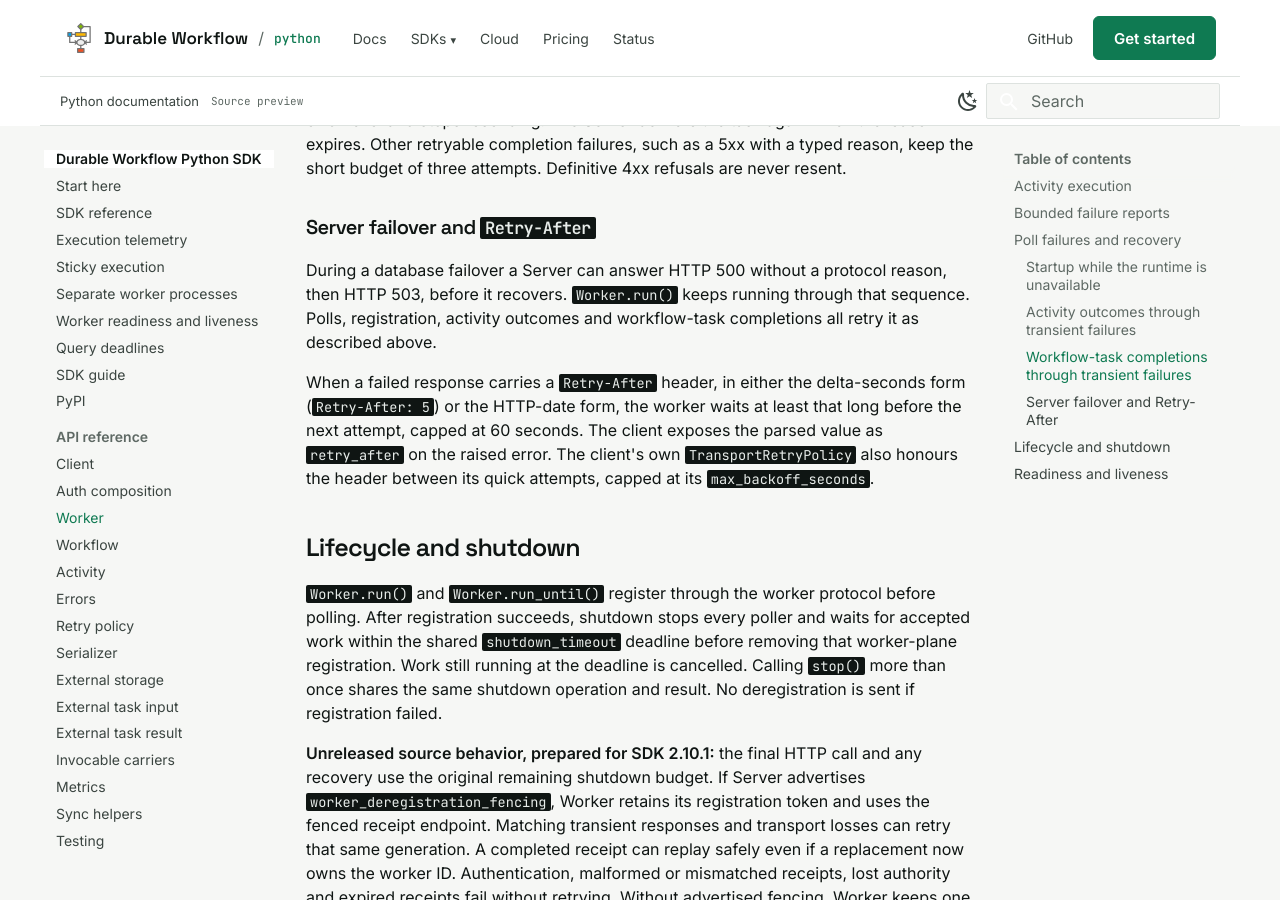
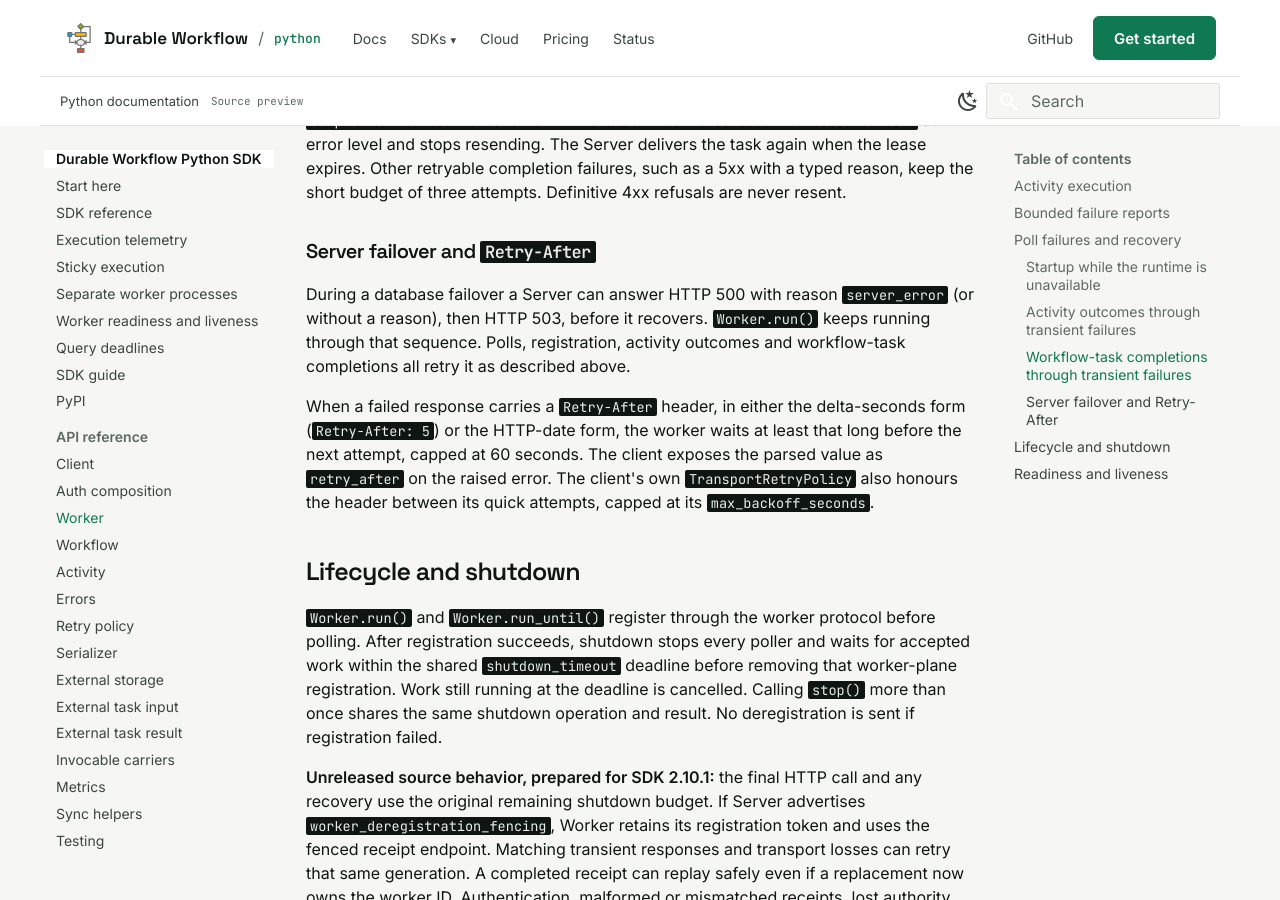
Before and after one commit to durable-workflow/sdk-python, an MkDocs documentation site: the page built from docs/reference/worker.md, in a window 1280 px wide and 900 px high, scrolled down 4799 px. Built offline with MkDocs 1.6.1 and Material for MkDocs 9.7.7, drawn with Linux system fonts in a browser that asks for light colours; some of the changed text lies outside the part shown.

Commit message:
Treat the Server's server_error 500 as a failover outage (cloud#752)
The Server answers a database failover with
500 {"reason":"server_error",...}. Count that generic reason as transient
like an untyped 5xx, so registration, activity outcomes and workflow-task
completions retry it. Typed reasons and retryable:false stay definitive.
The fake-Server failover test now sends the Server's real body.

A Retry-After value longer than ten digits is treated as a very long wait
(callers cap it) instead of raising OverflowError or ValueError.

Co-Authored-By: Claude Opus 5.5 <noreply@anthropic.com>

```diff
--- a/docs/reference/worker.md
+++ b/docs/reference/worker.md
@@ -137,8 +137,9 @@ up or briefly unavailable while they register. Cluster discovery and
 registration are repeated whole after a transient failure:
 
 - a refused, reset or timed-out connection
-- an HTTP 500, 502, 503 or 504 without a protocol `reason`, from an upstream
-  proxy or an unclassified Server error such as a database failover
+- an HTTP 500, 502, 503 or 504 without a protocol `reason`, or with the
+  Server's generic reason `server_error`, from an upstream proxy or a Server
+  error such as a database failover
 - a 503 whose reason is `storage_unavailable` or `backend_unavailable`
   (native Server answers every storage failure with this body)
 - any 5xx or 429 that says `retryable: true`
@@ -217,8 +218,8 @@ are never resent.
 
 ### Server failover and `Retry-After`
 
-During a database failover a Server can answer HTTP 500 without a protocol
-reason, then HTTP 503, before it recovers. `Worker.run()` keeps running
+During a database failover a Server can answer HTTP 500 with reason
+`server_error` (or without a reason), then HTTP 503, before it recovers. `Worker.run()` keeps running
 through that sequence. Polls, registration, activity outcomes and
 workflow-task completions all retry it as described above.
 
```
Also changed, not shown: CHANGELOG.md (+3 -1 lines), 4 other files.
